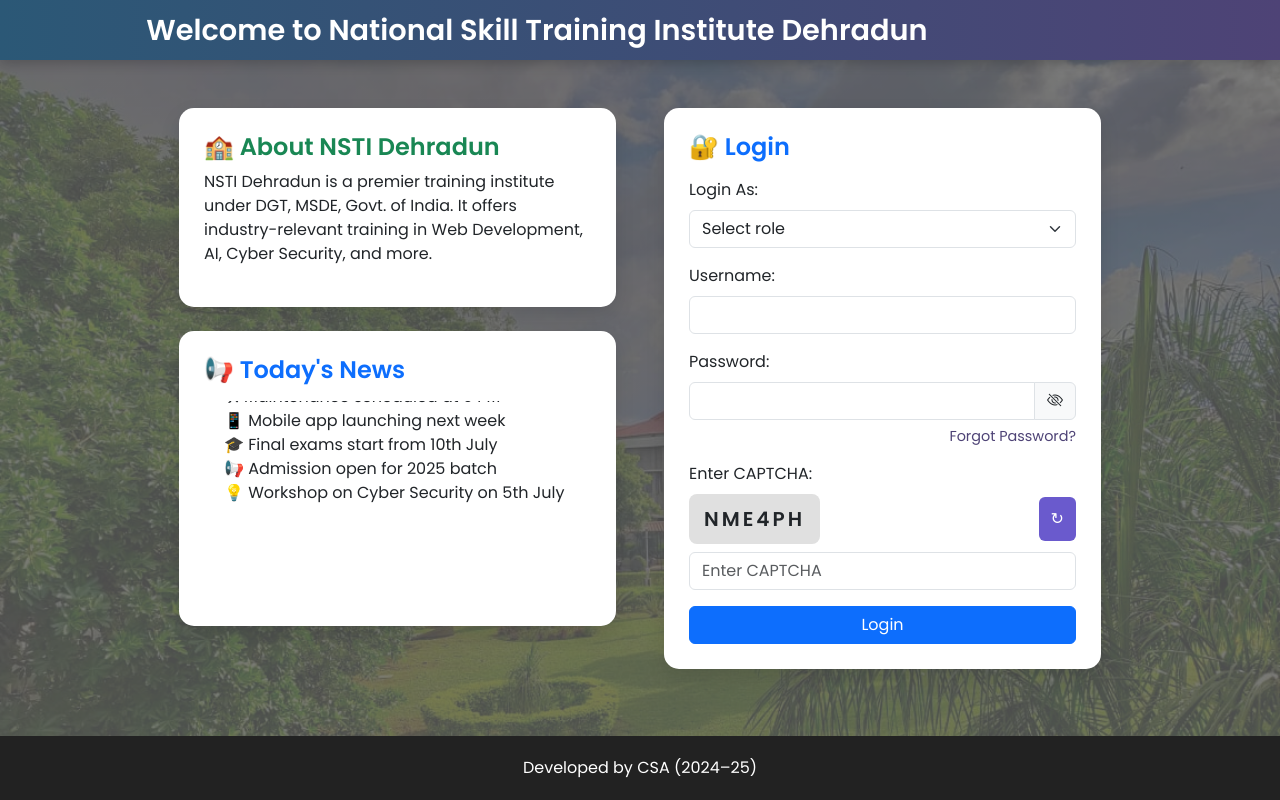
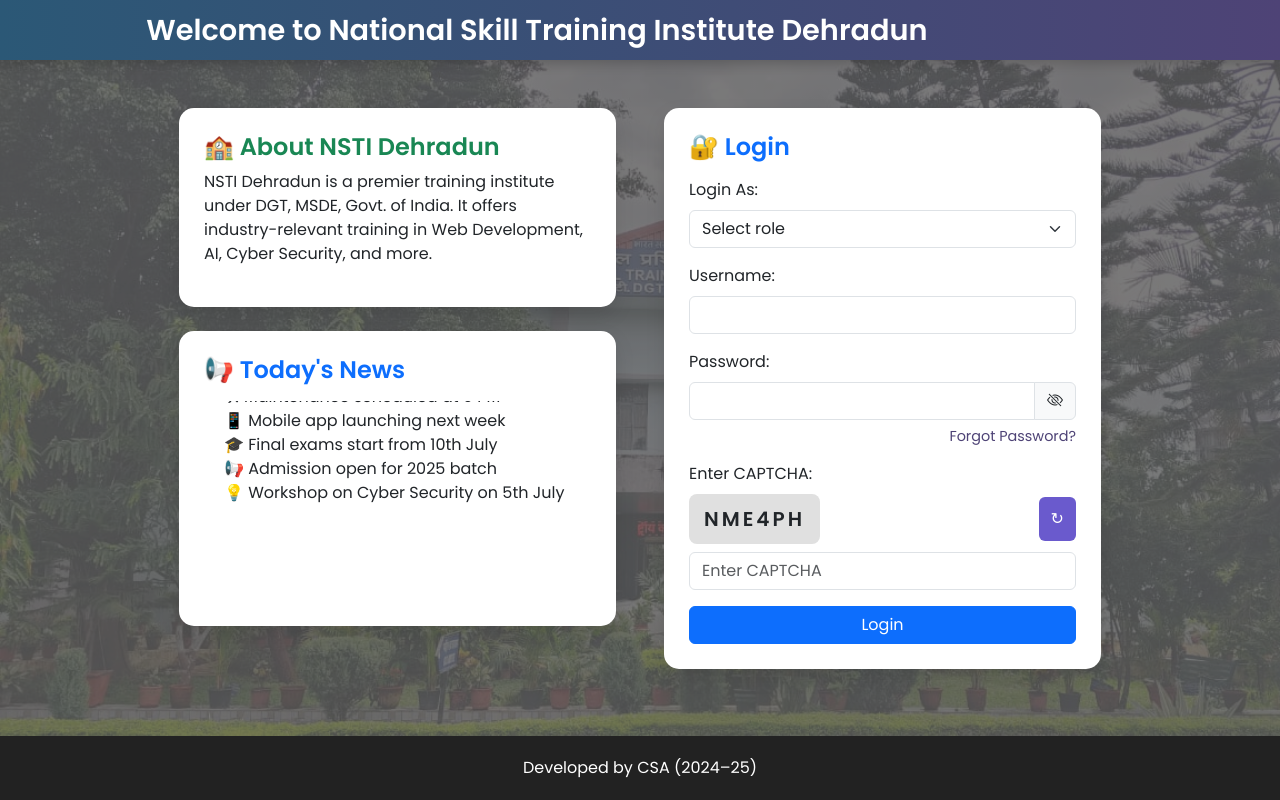
Before and after one commit to Sniperznate/NSTI-Dehradun, a PHP site: page / in a window 1280 px wide. Run offline with PHP 8.4, Linux system fonts and the light colour scheme.

Commit message:
Team 1 - Abhay
Changed the background image

```diff
--- a/style.css
+++ b/style.css
@@ -13,7 +13,7 @@
 
   --bg-overlay: rgba(255, 255, 255, 0.3);
   --bg-header-gradient: linear-gradient(to right, #2b5876, #4e4376);
-  --bg-body: linear-gradient(rgba(0, 0, 0, 0.75), rgba(0, 0, 0, 0.75)), url("hostel2_0.jpg");
+  --bg-body: linear-gradient(rgba(0, 0, 0, 0.75), rgba(0, 0, 0, 0.75)), url("NSTI-pic.jpeg");
   --bg-captcha: #e0e0e0;
   --bg-footer: #222;
 
```
Also changed, not shown: NSTI-pic.jpeg (added), hostel2_0.jpg (deleted).
